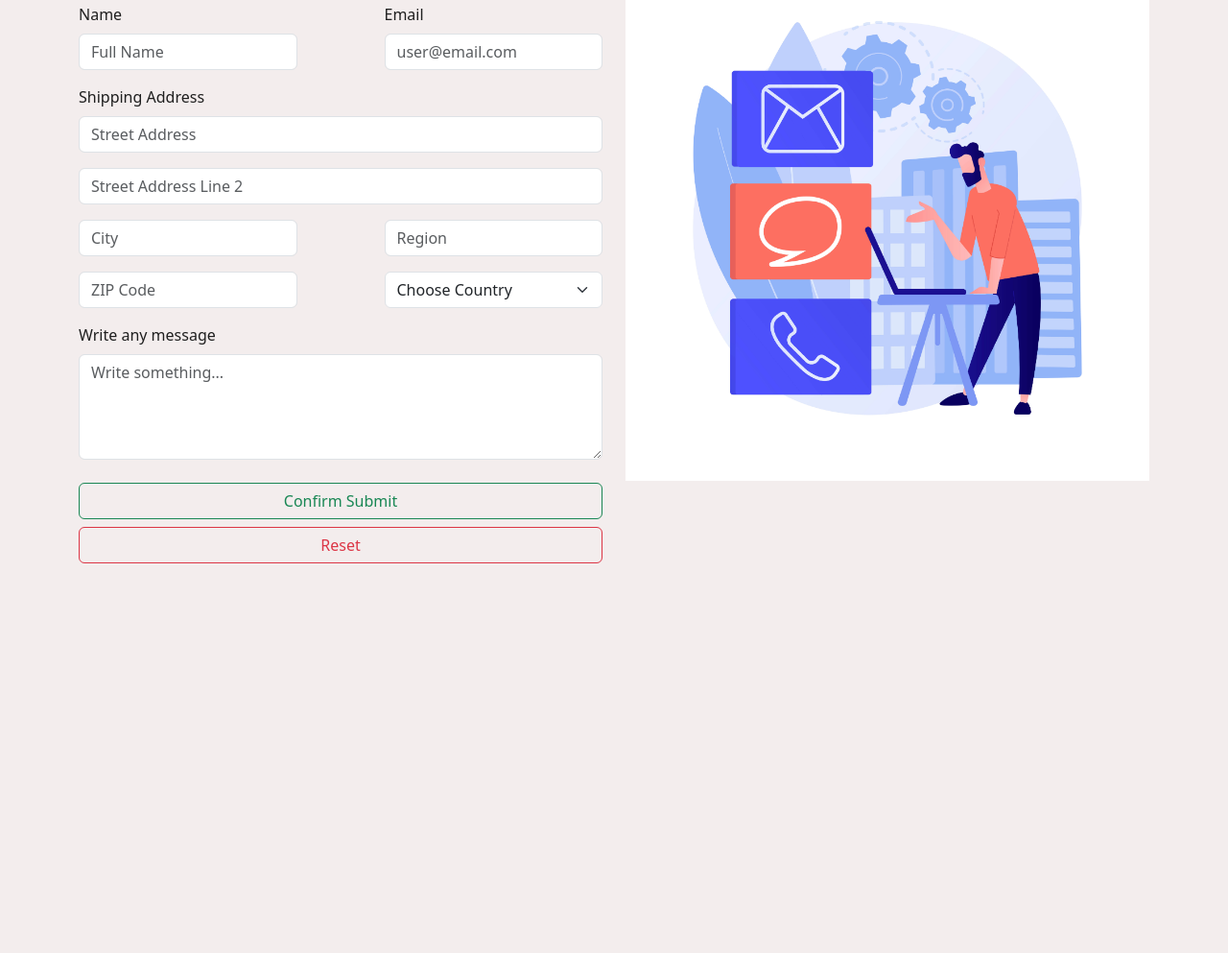
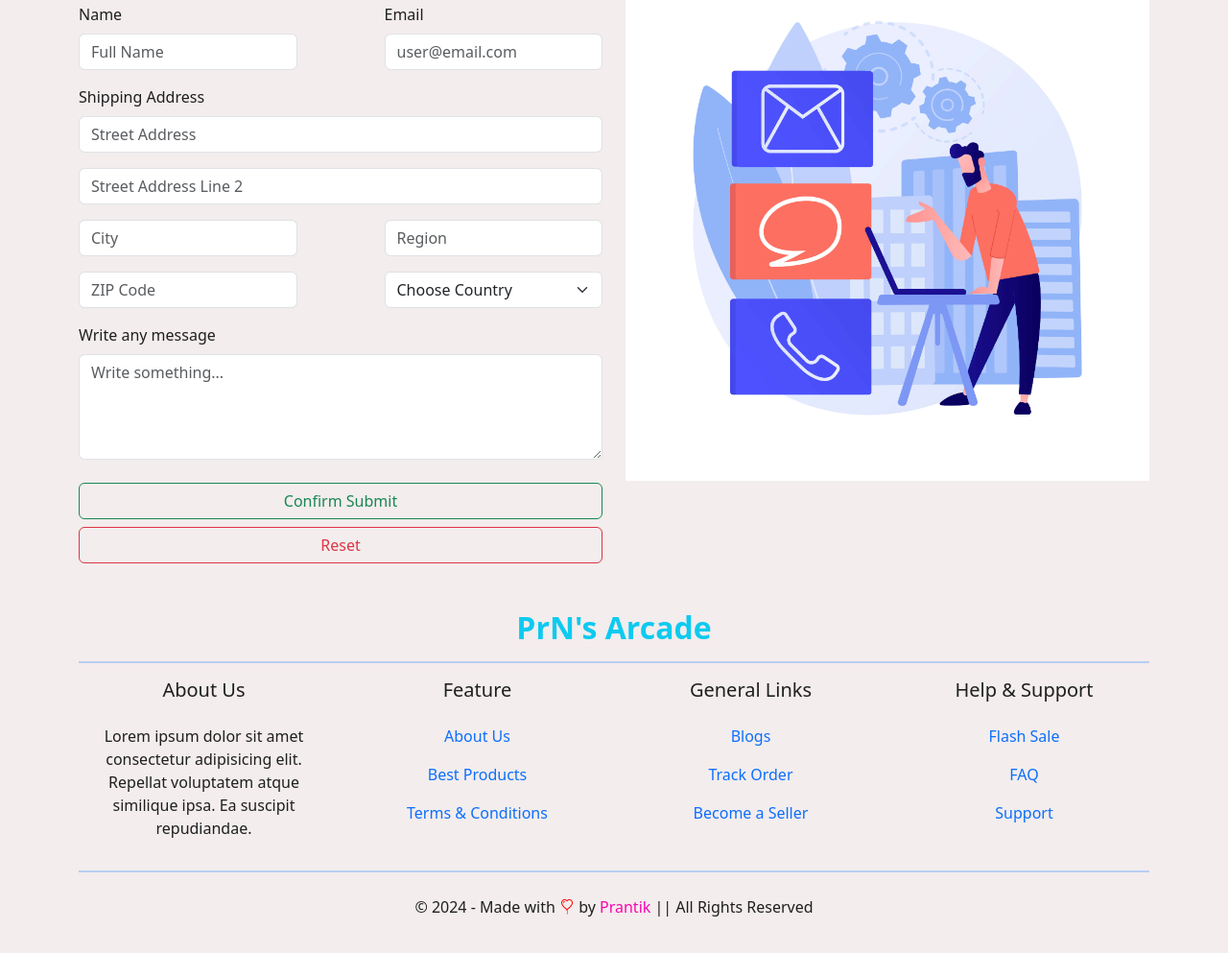
Before and after one commit to TBS96/bootstrap-project-1, a plain HTML site: page index.html in a window 1280 px wide. Shown: the part 4538-5531 px from the top of the page at 96% size. Before the commit the page ends 5173 px from the top, so only its background shows below. Drawn offline with nearby package versions, Linux system fonts and the light colour scheme.

Commit message:
added footer section

```diff
--- a/index.html
+++ b/index.html
@@ -930,6 +930,71 @@
     <!-- main area ends -->
 
 
+    <!-- footer section starts -->
+    <footer class="container my-5">
+
+        <div class="h2 text-center fw-bold text-info">PrN's Arcade</div>
+
+        <hr class="border border-1 border-primary">
+
+        <div class="row text-center">
+
+            <div class="col-md-3">
+                <p class="h5 mb-4">About Us</p>
+                <p>Lorem ipsum dolor sit amet consectetur adipisicing elit. Repellat voluptatem atque similique ipsa. Ea suscipit repudiandae.</p>
+            </div>
+
+            <div class="col-md-3">
+                <p class="h5 mb-4">Feature</p>
+                <p>
+                    <a href="#" class="text-decoration-none">About Us</a>
+                </p>
+                <p>
+                    <a href="#" class="text-decoration-none">Best Products</a>
+                </p>
+                <p>
+                    <a href="#" class="text-decoration-none">Terms & Conditions</a>
+                </p>
+            </div>
+
+            <div class="col-md-3">
+                <p class="h5 mb-4">General Links</p>
+                <p>
+                    <a href="#" class="text-decoration-none">Blogs</a>
+                </p>
+                <p>
+                    <a href="#" class="text-decoration-none">Track Order</a>
+                </p>
+                <p>
+                    <a href="#" class="text-decoration-none">Become a Seller</a>
+                </p>
+            </div>
+
+            <div class="col-md-3">
+                <p class="h5 mb-4">Help & Support</p>
+                <p>
+                    <a href="#" class="text-decoration-none">Flash Sale</a>
+                </p>
+                <p>
+                    <a href="#" class="text-decoration-none">FAQ</a>
+                </p>
+                <p>
+                    <a href="#" class="text-decoration-none">Support</a>
+                </p>
+            </div>
+
+        </div>
+
+        <hr class="border border-1 border-primary">
+
+        <p class="text-center mb-5 mt-4">
+            &copy; 2024 - Made with <i class="bi bi-balloon-heart" style="color: red;"></i> by <a href="https://www.yourquote.in/prantik-ghosh-ps5/quotes" target="_blank" style="text-decoration: none; color: #f806af;"><span class="footer-name">Prantik</span></a> || All Rights Reserved
+        </p>
+
+    </footer>
+    <!-- footer section ends -->
+
+
 
     <!-- Vanilla(Custom) JS -->
     <script src="script.js"></script>
```
